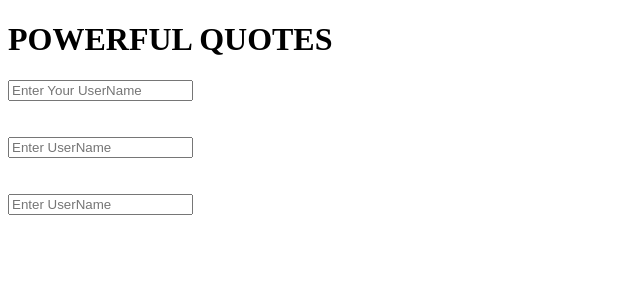
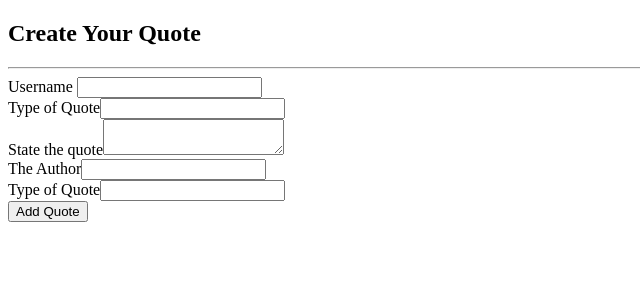
Before and after one commit to Serahwakaba/Quotes-Angular-Project, an Angular app: page / in a window 1280 px wide. Shown: the top 300 px of the page, without its empty margins (0-640 px from the left). Built offline with nearby package versions, Linux system fonts and the light colour scheme.

Commit message:
form commit

```diff
--- a/package.json
+++ b/package.json
@@ -19,6 +19,8 @@
     "@angular/platform-browser": "~11.2.13",
     "@angular/platform-browser-dynamic": "~11.2.13",
     "@angular/router": "~11.2.13",
+    "bootstrap": "^5.0.1",
+    "popper": "^1.0.1",
     "rxjs": "~6.6.0",
     "tslib": "^2.0.0",
     "zone.js": "~0.11.3"
--- a/src/app/quotes-form/quotes-form.component.html
+++ b/src/app/quotes-form/quotes-form.component.html
@@ -1,12 +1,41 @@
-
-<h1>POWERFUL QUOTES</h1>
-<form>
-    <input type="text" name="user" placeholder="Enter Your UserName">
-    <br><br><br>
-    <input type="text" name="user" placeholder="Enter UserName">
-    <br><br><br>
-    <input type="text" name="user" placeholder="Enter UserName">
+<div class="container-fluid">
+    <h2 class="text-center">Create Your Quote</h2>
+    <hr>
+    <form>
+        <div class="form-group">
+            <label for="poster">Username </label>
+            <input type="text"  class="form-control"  name='poster' required>
 
 
+        </div>
+        <div class="form-group">
 
-</form>
+            <label for="name">Type of Quote</label>
+            <input type="text"  class="form-control"  name="name" id="name" required>
+
+
+        </div>
+        <div class="form-group">
+
+            <label for="description">State the quote</label>
+            <textarea class="form-control" id="description"   rows="2" name="description" required></textarea>
+
+
+        </div>
+        <div class="form-group">
+
+            <label for="author">The Author</label>
+            <input type='text' id="author" class="form-control"  name="author" required>
+
+
+        </div>
+        <div class="form-group">
+
+            <label for="name">Type of Quote</label>
+            <input type="text"  class="form-control"  name="name" id="name" required>
+
+
+        </div>
+     <button type="submit" class="btn btn-outline-success submit">Add Quote</button>
+    </form>
+  </div>
--- a/src/app/quotes-form/quotes-form.component.ts
+++ b/src/app/quotes-form/quotes-form.component.ts
@@ -1,4 +1,5 @@
 import { Component, OnInit } from '@angular/core';
+
 
 @Component({
   selector: 'app-quotes-form',
```
Also changed, not shown: 1 other file (tests, documents, lock files or other folders).
